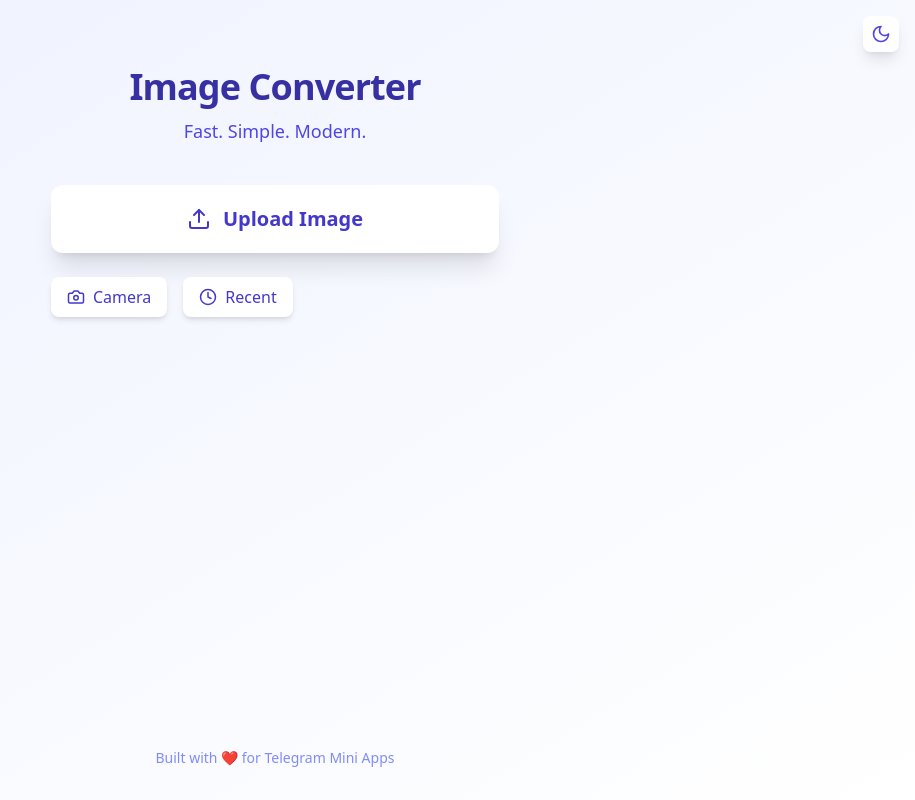
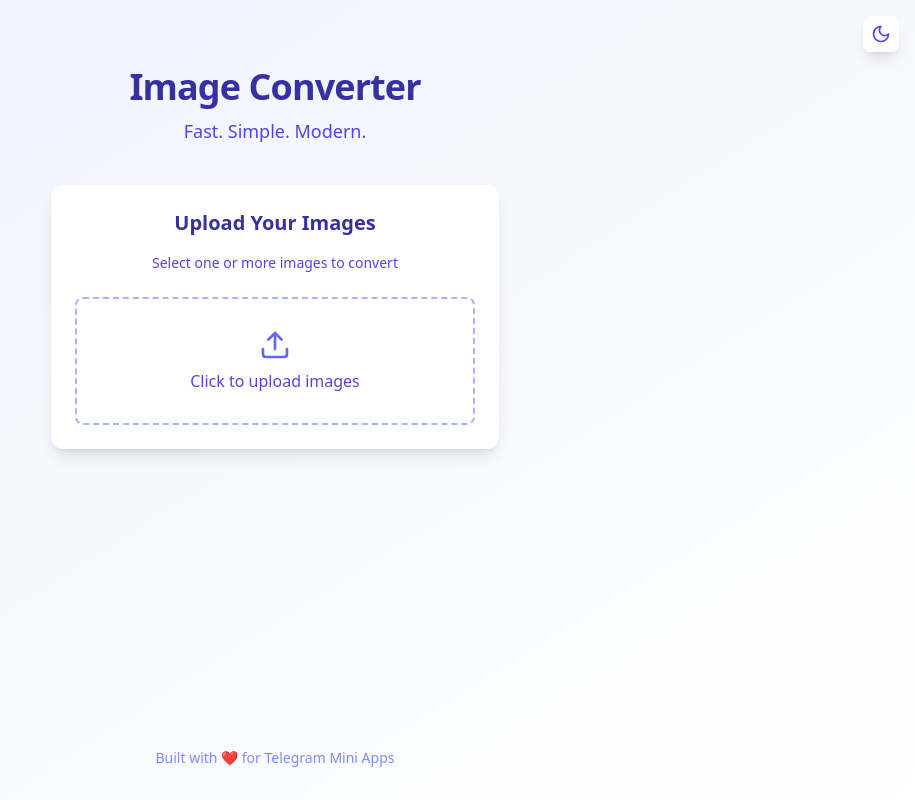
Before and after one commit to Humpypumpy/ConvertUI, a React (Vite) app: page / in a window 1280 px wide. Shown: the whole page, without its empty margins (365-1280 px from the left). Built offline with nearby package versions, Linux system fonts and the light colour scheme.

Commit message:
Update UploadSection.jsx

```diff
--- a/src/components/UploadSection.jsx
+++ b/src/components/UploadSection.jsx
@@ -1,52 +1,36 @@
-import React, { useRef } from 'react';
-import { Upload, Camera, Clock } from 'lucide-react';
+import React from 'react';
+import { Upload } from 'lucide-react';
 
-export default function UploadSection({ setStep, setFile, setInputFormat }) {
-  const fileInputRef = useRef(null);
-
-  const handleUploadClick = () => {
-    fileInputRef.current.click();
-  };
-
-  const handleFileChange = (event) => {
-    const selectedFile = event.target.files[0];
-    if (selectedFile) {
-      setFile(selectedFile);
-      // Detect file extension and set inputFormat
-      const extension = selectedFile.name.split('.').pop().toUpperCase();
-      if (['JPG', 'JPEG', 'PNG', 'HEIC', 'WEBP', 'GIF'].includes(extension)) {
-        setInputFormat(extension === 'JPEG' ? 'JPG' : extension);
-      } else {
-        setInputFormat('JPG'); // Fallback
-      }
+export default function UploadSection({ setStep, setFiles, setInputFormat }) {
+  const handleFileChange = (e) => {
+    const files = e.target.files;
+    if (files && files.length > 0) {
+      setFiles(files); // Pass the FileList to App.jsx
       setStep('select');
     }
   };
 
   return (
-    <>
-      <button
-        className="w-full py-5 px-8 bg-white dark:bg-gray-800 text-indigo-700 dark:text-teal-300 text-xl font-semibold rounded-xl shadow-xl flex items-center justify-center gap-3 hover:bg-indigo-100 dark:hover:bg-gray-700 hover:shadow-2xl transition-all duration-300 group"
-        onClick={handleUploadClick}
-      >
-        <Upload size={24} className="group-hover:-translate-y-1 transition-transform" />
-        Upload Image
-      </button>
+    <div className="w-full bg-white dark:bg-gray-800 p-6 rounded-xl shadow-lg">
+      <h2 className="text-xl font-semibold text-center text-indigo-800 dark:text-white mb-4">
+        Upload Your Images
+      </h2>
+      <p className="text-sm text-indigo-600 dark:text-teal-200 text-center mb-6">
+        Select one or more images to convert
+      </p>
+      <label className="flex flex-col items-center justify-center w-full h-32 border-2 border-dashed border-indigo-300 dark:border-teal-500 rounded-lg cursor-pointer hover:bg-indigo-50 dark:hover:bg-gray-700 transition-all duration-300">
+        <Upload size={32} className="text-indigo-500 dark:text-teal-400 mb-2" />
+        <span className="text-indigo-600 dark:text-teal-200 font-medium">
+          Click to upload images
+        </span>
         <input
           type="file"
-        ref={fileInputRef}
+          accept="image/*"
+          multiple
           onChange={handleFileChange}
-        accept="image/*"
           className="hidden"
         />
-      <div className="mt-6 flex gap-4">
-        <button className="flex items-center gap-2 bg-white dark:bg-gray-800 text-indigo-700 dark:text-teal-300 px-4 py-2 rounded-lg shadow-md hover:scale-105 transition-all duration-200">
-          <Camera size={18} /> Camera
-        </button>
-        <button className="flex items-center gap-2 bg-white dark:bg-gray-800 text-indigo-700 dark:text-teal-300 px-4 py-2 rounded-lg shadow-md hover:scale-105 transition-all duration-200">
-          <Clock size={18} /> Recent
-        </button>
+      </label>
     </div>
-    </>
   );
 }
```
Lines whose indentation alone changed are shown as unchanged.
